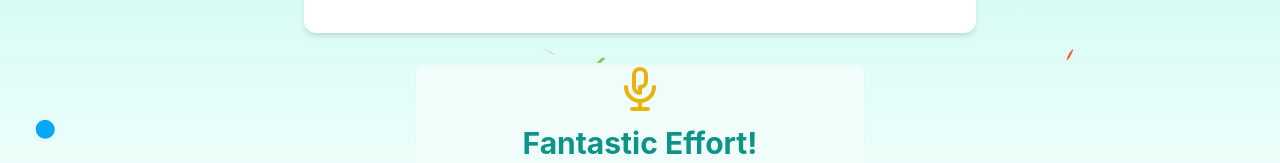
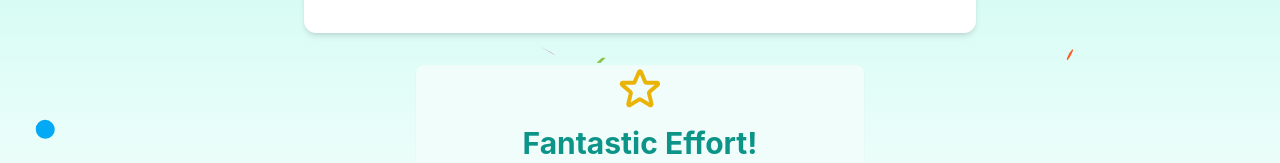
Before and after one commit to sri-ja/tpe-patient, a React (Create React App) app: page /exercise-complete in a window 1280 px wide. Shown: the part 499-662 px from the top of the page. Built offline with nearby package versions, Linux system fonts and the light colour scheme.

Commit message:
petty change lmao

```diff
--- a/src/components/ExerciseComplete/ExerciseComplete.tsx
+++ b/src/components/ExerciseComplete/ExerciseComplete.tsx
@@ -124,9 +124,9 @@ const ExerciseComplete: React.FC<ExerciseCompleteProps> = ({
       {/* Enhanced Motivational Message Section with Background */}
       {/* Added padding, light background, rounded corners, and subtle shadow */}
       <div className="flex flex-col items-center text-center rounded-lg bg-teal-50 shadow-sm mb-10 z-10 w-full max-w-md">
-        {/* Trophy Icon */}
-        <svg xmlns="http://www.w3.org/2000/svg" className="h-12 w-12 text-yellow-500 mb-3" fill="none" viewBox="0 0 24 24" stroke="currentColor" strokeWidth={2}>
-           <path strokeLinecap="round" strokeLinejoin="round" d="M19 11a7 7 0 01-7 7m0 0a7 7 0 01-7-7m7 7v4m0 0H8m4 0h4m-4-8a3 3 0 01-3-3V5a3 3 0 116 0v3a3 3 0 01-3 3z" /> {/* Trophy Icon */}
+        {/* Star Icon */}
+        <svg xmlns="http://www.w3.org/2000/svg" className="h-12 w-12 text-yellow-500 mb-3" fill="none" viewBox="0 0 24 24" strokeWidth={2} stroke="currentColor">
+          <path strokeLinecap="round" strokeLinejoin="round" d="M11.48 3.499a.562.562 0 0 1 1.04 0l2.125 5.111a.563.563 0 0 0 .475.31h5.418a.562.562 0 0 1 .321.988l-4.204 3.602a.563.563 0 0 0-.182.557l1.285 5.385a.562.562 0 0 1-.84.61l-4.725-2.885a.562.562 0 0 0-.586 0L6.982 20.07a.562.562 0 0 1-.84-.61l1.285-5.386a.562.562 0 0 0-.182-.557l-4.204-3.602a.562.562 0 0 1 .321-.988h5.418a.563.563 0 0 0 .475-.31L11.48 3.5Z" />
         </svg>
         {/* Main Motivational Text - Larger and using accent color */}
         <p className="text-3xl font-bold text-teal-600 mb-2">
```
